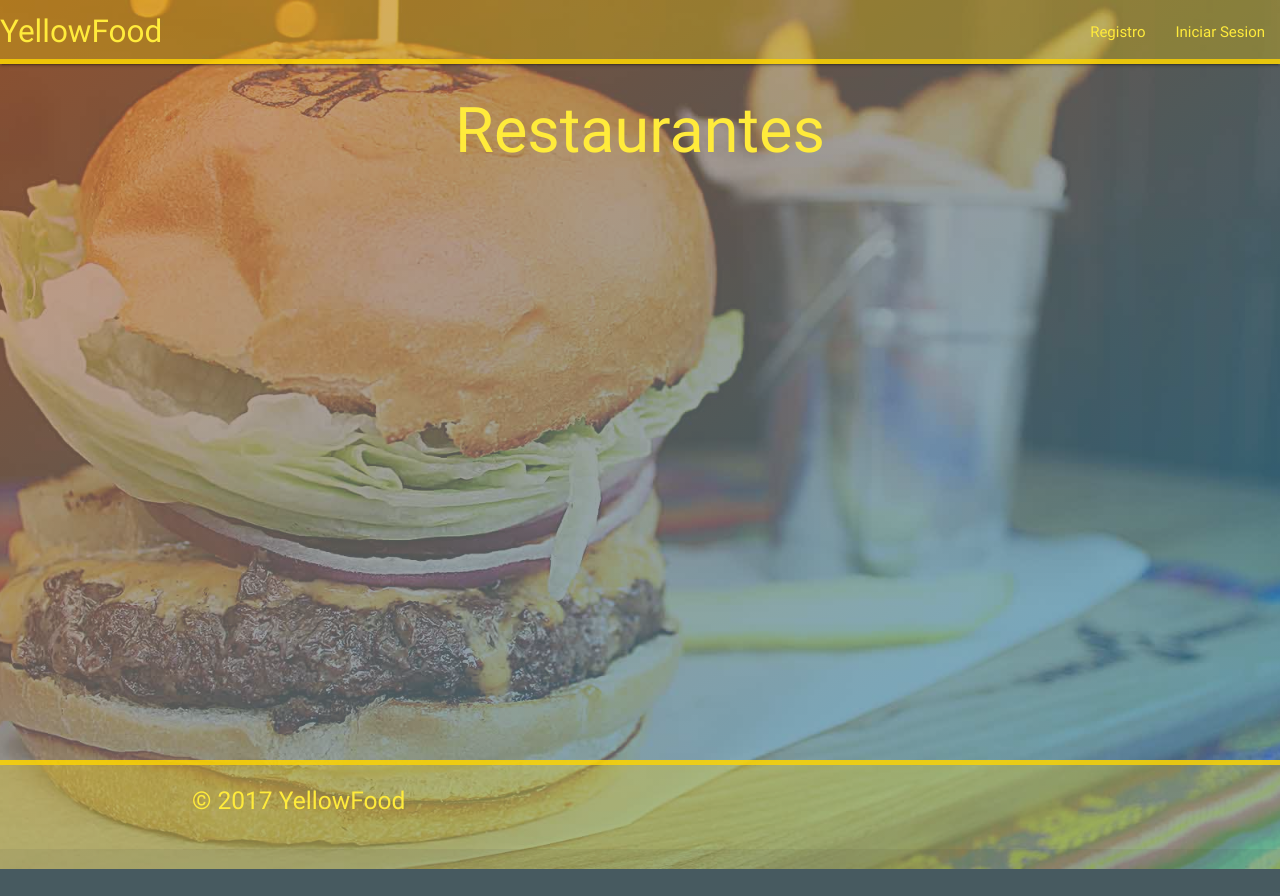
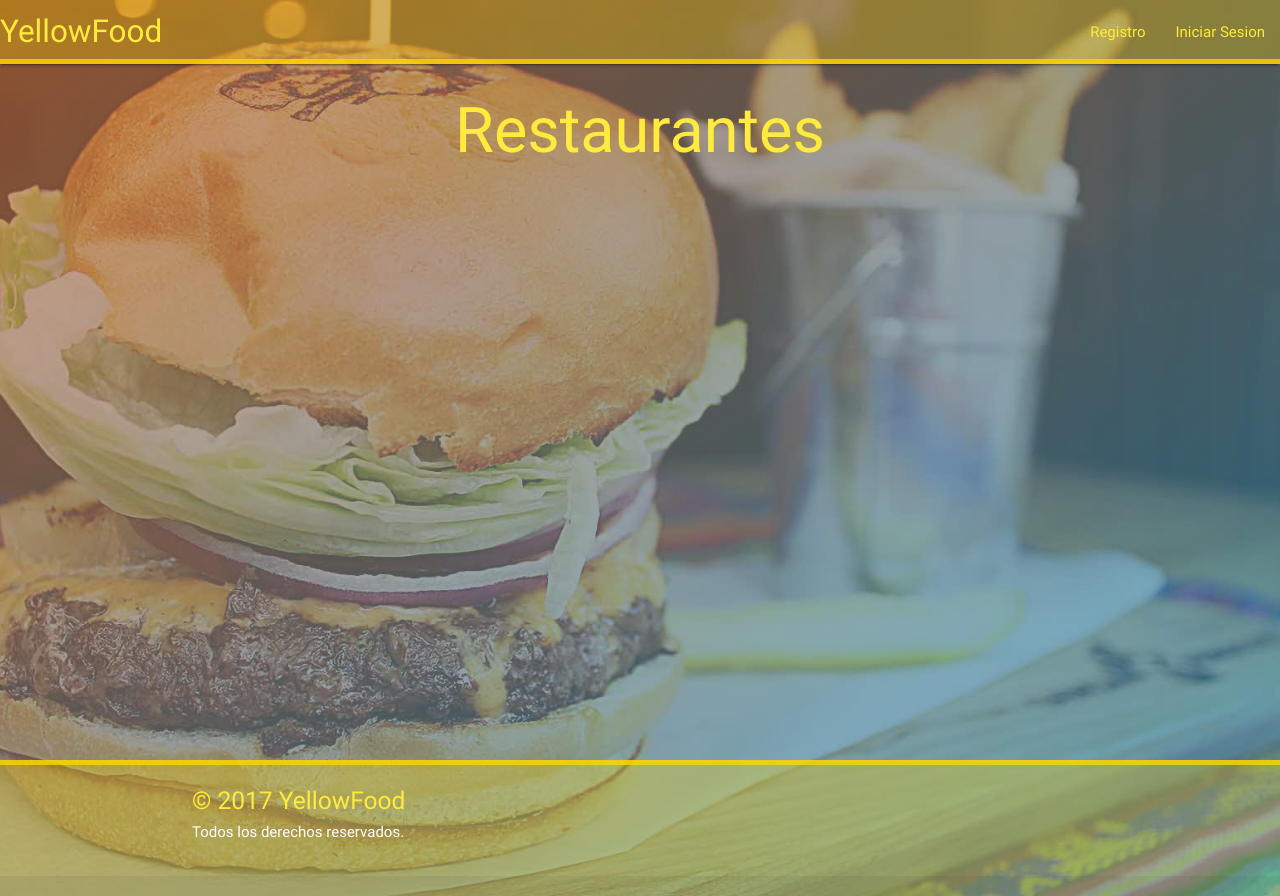
Before and after one commit to droska/yellowfood, a PHP site: page / in a window 1280 px wide. Before the commit the page ends 869 px from the top, so only its background shows below. Run offline with PHP 8.4, Linux system fonts and the light colour scheme; data that the repository does not hold is empty.

Commit message:
Derechos reservados

```diff
--- a/index.php
+++ b/index.php
@@ -62,6 +62,7 @@
       <div class="row">
         <div class="col s12 m4">
           <h5 class="yellow-text">© 2017 YellowFood</h5>
+          <h6>Todos los derechos reservados.</h6>
           <p class="yellow-text text-lighten-5"></p>
         </div>
         <div class="col s12 m4">
```
